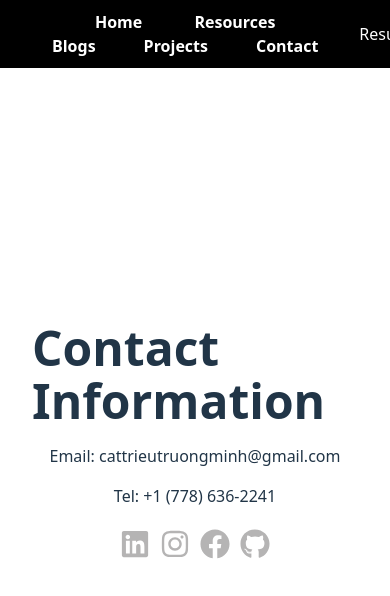
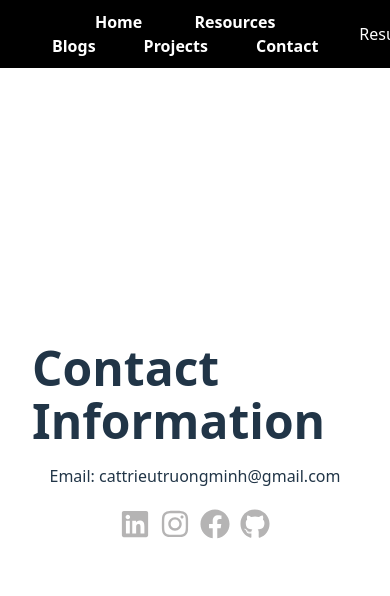
Before and after one commit to ttrieu2025/personal-website, a React (Vite) app: page /Contact in a window 390 px wide. Shown: the top 596 px of the page. Built offline with nearby package versions, Linux system fonts and the light colour scheme.

Commit message:
fix: remove telephone information from Contact component for privacy

```diff
--- a/src/Pages/Contact.jsx
+++ b/src/Pages/Contact.jsx
@@ -12,15 +12,6 @@ function Contact() {
           >
             Email: cattrieutruongminh@gmail.com  <br/>
           </p>
-
-          <p
-            href="mailto:cat.trieu.truongminh@gmail.com"
-            target="_blank"
-            rel="noopener noreferrer"
-          >
-            Tel: +1 (778) 636-2241
-          </p>
-
 
         <div className="social-links">
 
```
